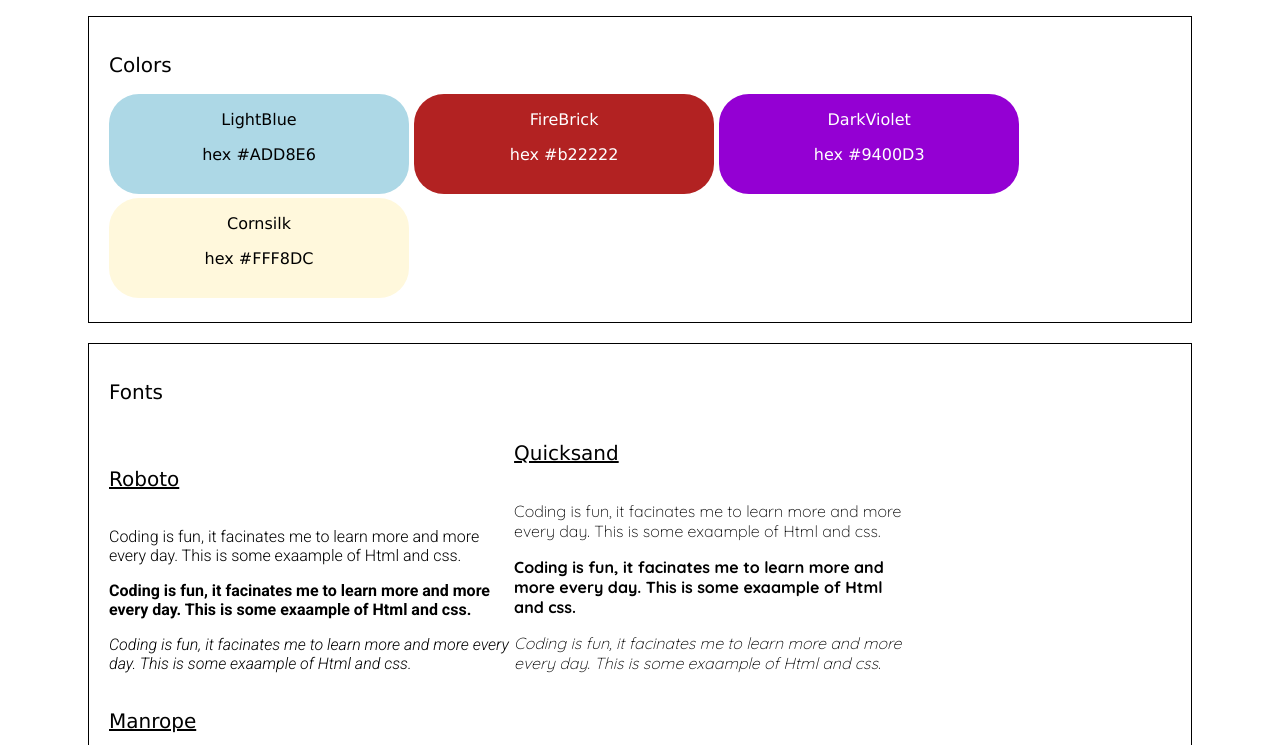
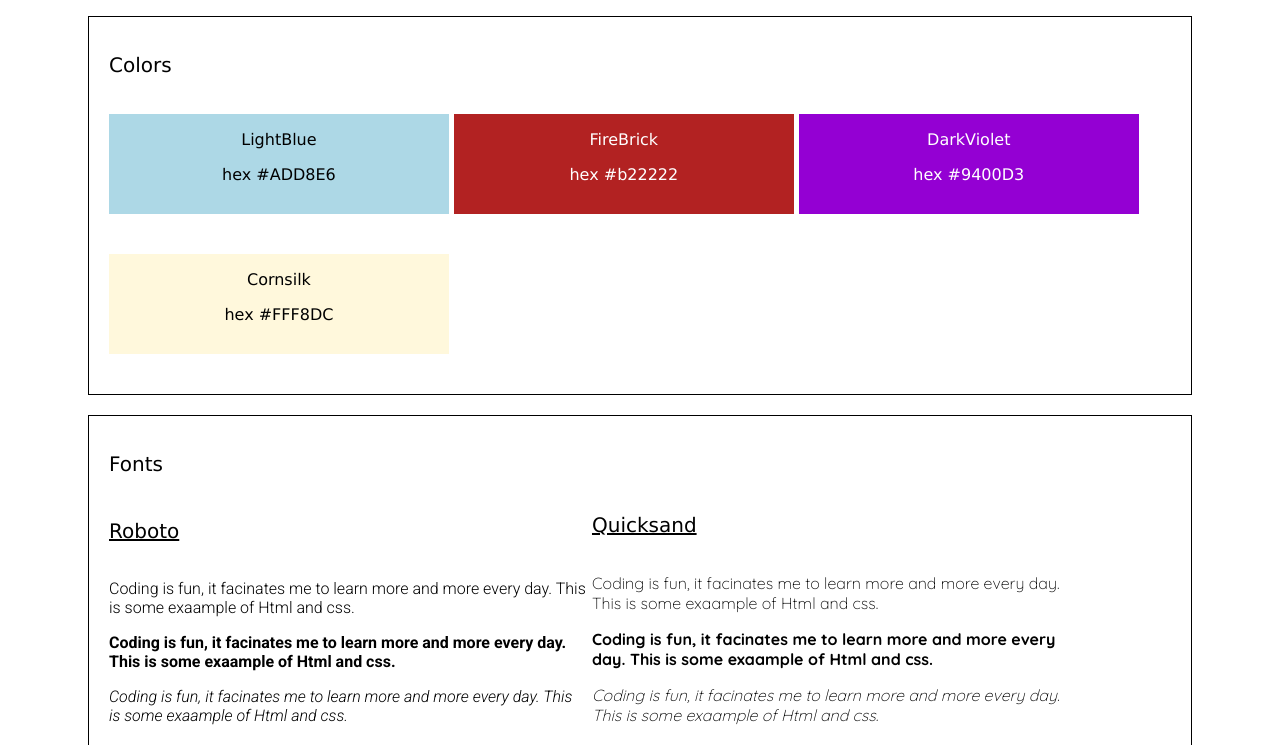
Before and after one commit to Malamina0728/mywebsitestyleguide, a plain HTML site: page index.html in a window 1280 px wide. Shown: the part 55-800 px from the top of the page. Drawn offline with Linux system fonts and the light colour scheme.

Commit message:
Update styles.css

```diff
--- a/styles.css
+++ b/styles.css
@@ -2,78 +2,92 @@ html {
     margin-left: 80px;
     margin-right: 80px;
     font-family: Verdana, Geneva, Tahoma, sans-serif;
+    min-zoom: 75%;
+    max-zoom: 150%;
+}
+
+body {
+    display: block;
+
 }
 
 h1 {
     font-family: Verdana, Geneva, Tahoma, sans-serif;
     font-weight: 800;
     font-size: 28px;
+    display: block;
+
+    margin-block-start: 0.67em;
+    margin-block-end: 0.67em;
+    margin-inline-start: 0px;
+    margin-inline-end: 0px;
+    font-weight: bold;
 }
 
 .colorslist {
-    height: auto;
-    width: cover;
+
+    max-width: 100%;
+    display: block;
     border: 1px solid black;
     padding: 20px;
-    display: block;
-    margin: 10px auto;
+    overflow: auto;
+    position: relative;
 }
 
 .LightBlue {
     display: inline-block;
-    margin-top: 15px;
-    height: 100px;
-    width: 300px;
-    border-radius: 30px;
+    width: 32%;
+    text-align: center;
+    margin: 20px auto;
+    min-height: 100px;
     background-color: lightblue;
     color: black;
 
-    margin: 0 auto;
-    overflow: auto;
 }
 
 .FireBrick{
     display: inline-block;
-    height: 100px;
-    width: 300px;
-    border-radius: 30px;
+    width: 32%;
     background-color: #B22222;
     text-align: center;
     color: white;
-    margin: 0 auto;
-    overflow: auto;
+    margin: 20px auto;
+    min-height: 100px;
 }
 
 p {
     text-align: center;
     vertical-align: middle;
     font-size: 16px;
-    font-weight: 300;
+    font-weight: 32%;
+    display: block;
+    margin-block-start: 1em;
+    margin-block-end: 1em;
+    margin-inline-start: 0px;
+    margin-inline-end: 0px;
+
 
 }
 
 .DarkViolet {
     display: inline-block;
-    height: 100px;
-    width: 300px;
-    border-radius: 30px;
+    width: 32%;
     background-color: darkviolet;
     text-align: center;
     color: white;
-    margin:0 auto;
-    overflow: auto;
+    margin: 20px auto;
+    min-height: 100px;
 }
 
 .Cornsilk {
     display: inline-block;
-    height: 100px;
-    width: 300px;
-    border-radius: 30px;
+    width: 32%;
+
     background-color: cornsilk;
     text-align: center;
     color:black;
-    margin: 0 auto;
-    overflow: auto;
+    margin: 20px auto;
+    min-height: 100px;
 
 
 }
@@ -86,13 +100,15 @@ p {
     margin-top: 20px;
     text-align: left;
     font-size: medium;
+    overflow: auto;
+    position: relative;
 }
 
 
 .roboto {
     font-family: 'Roboto';
     display: inline-block;
-    width: 400px;
+    width: 45%;
     text-align: left;
 }
 
@@ -137,7 +153,7 @@ p {
 .Quicksand {
     font-family: 'Quicksand';
     display: inline-block;
-    width: 400px;
+    width: 45%;
     text-align: left;
 
 
@@ -146,12 +162,19 @@ p {
 .Manrope {
     font-family: 'Manrope';
     display: inline-block;
-    width: 400px;
+    width: 45%;
     text-align: left;
 
 }
 
 h2 {
+    display: block;
+    font-size: 1.5em;
+    margin-block-start: 0.83em;
+    margin-block-end: 0.83em;
+    margin-inline-start: 0px;
+    margin-inline-end: 0px;
+    font-weight: bold;
     font-weight: 500;
     font-size: 20px;
     font-family: 'Lucida Sans', 'Lucida Sans Regular', 'Lucida Grande', 'Lucida Sans Unicode', Geneva, Verdana, sans-serif;
@@ -169,3 +192,7 @@ h2 {
 .text {
     text-align: left;
 }
+
+.colors {
+    display: block;
+}
```
